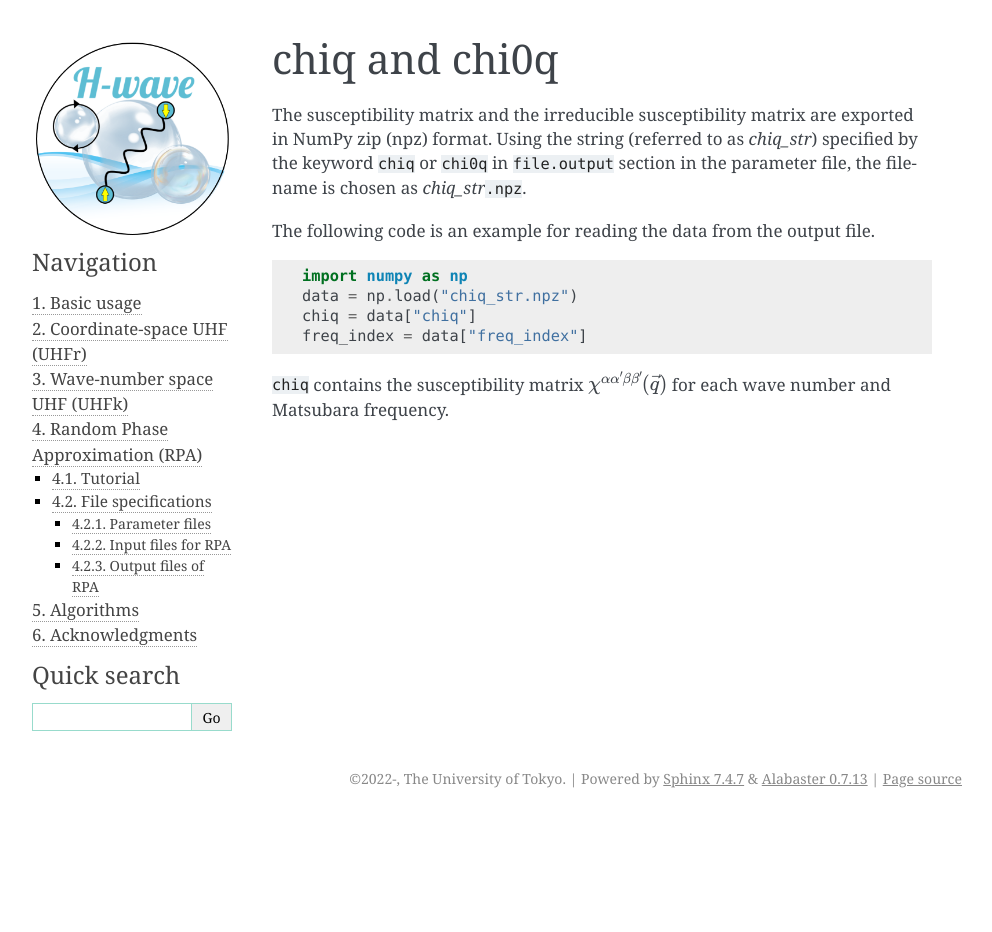
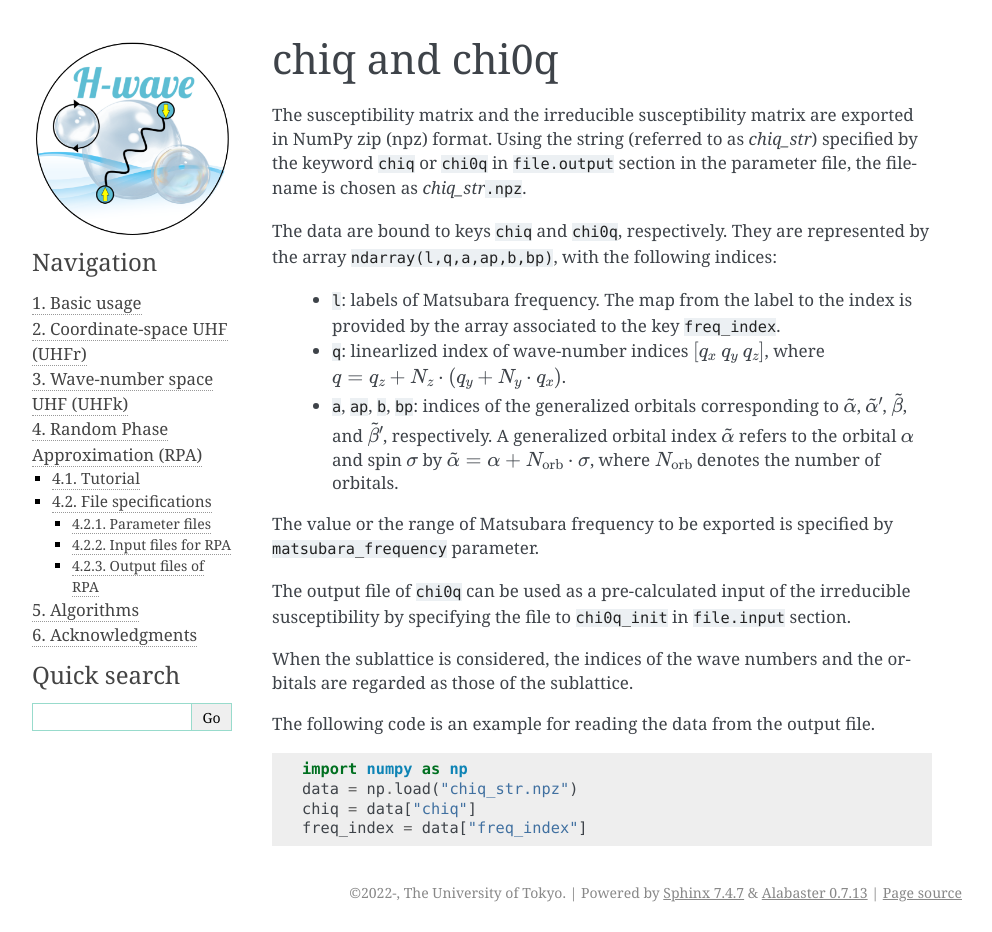
Before and after one commit to issp-center-dev/H-wave, a Sphinx documentation site: the page built from docs/en/source/rpa/filespecification/outputfiles/chiq_rpa.rst, in a window 1280 px wide. Shown: the whole page, without its empty margins (148-1140 px from the left). Built offline with Sphinx 7.4.7, drawn with Linux system fonts in a browser that asks for light colours; before the commit the page ends 900 px from its top, so only the background shows below that.

Commit message:
english manual updated

```diff
--- a/docs/en/source/algorithm/al-index.rst
+++ b/docs/en/source/algorithm/al-index.rst
@@ -6,6 +6,6 @@ Algorithms
    :maxdepth: 2
 
    uhf
+   rpa
 ..
-   rpa
    eliashberg
--- a/docs/en/source/rpa/filespecification/outputfiles/chiq_rpa.rst
+++ b/docs/en/source/rpa/filespecification/outputfiles/chiq_rpa.rst
@@ -11,6 +11,31 @@ Using the string (referred to as *chiq_str*) specified by the keyword ``chiq`` o
 in ``file.output`` section in the parameter file,
 the filename is chosen as *chiq_str*\ ``.npz``.
 
+The data are bound to keys ``chiq`` and ``chi0q``, respectively.
+They are represented by the array ``ndarray(l,q,a,ap,b,bp)``, with the following indices:
+
+  - ``l``: labels of Matsubara frequency. The map from the label to the index is provided by
+    the array associated to the key ``freq_index``.
+
+  - ``q``: linearlized index of wave-number indices :math:`[ q_x\ q_y\ q_z ]`, where
+    :math:`q = q_z + N_z\cdot(q_y + N_y\cdot q_x)`.
+
+  - ``a``, ``ap``, ``b``, ``bp``: indices of the generalized orbitals corresponding to
+    :math:`\tilde\alpha`, :math:`\tilde\alpha^\prime`,
+    :math:`\tilde\beta`, and :math:`\tilde\beta^\prime`, respectively.
+    A generalized orbital index :math:`\tilde\alpha` refers to the orbital :math:`\alpha`
+    and spin :math:`\sigma` by :math:`\tilde\alpha = \alpha + N_\text{orb}\cdot\sigma`,
+    where :math:`N_\text{orb}` denotes the number of orbitals.
+
+The value or the range of Matsubara frequency to be exported is specified by
+``matsubara_frequency`` parameter.
+
+The output file of ``chi0q`` can be used as a pre-calculated input of the irreducible
+susceptibility by specifying the file to ``chi0q_init`` in ``file.input`` section.
+
+When the sublattice is considered, the indices of the wave numbers and the orbitals are
+regarded as those of the sublattice.
+
 The following code is an example for reading the data from the output file.
 
 .. code-block:: python
@@ -21,7 +46,4 @@ The following code is an example for reading the data from the output file.
     freq_index = data["freq_index"]
 
 
-``chiq`` contains the susceptibility matrix :math:`\chi^{\alpha\alpha^\prime\beta\beta^\prime}(\vec{q})` for each wave number and Matsubara frequency.
-
-
 .. raw:: latex
```
Also changed, not shown: docs/en/source/algorithm/rpa.rst (added, +119 -0 lines).
